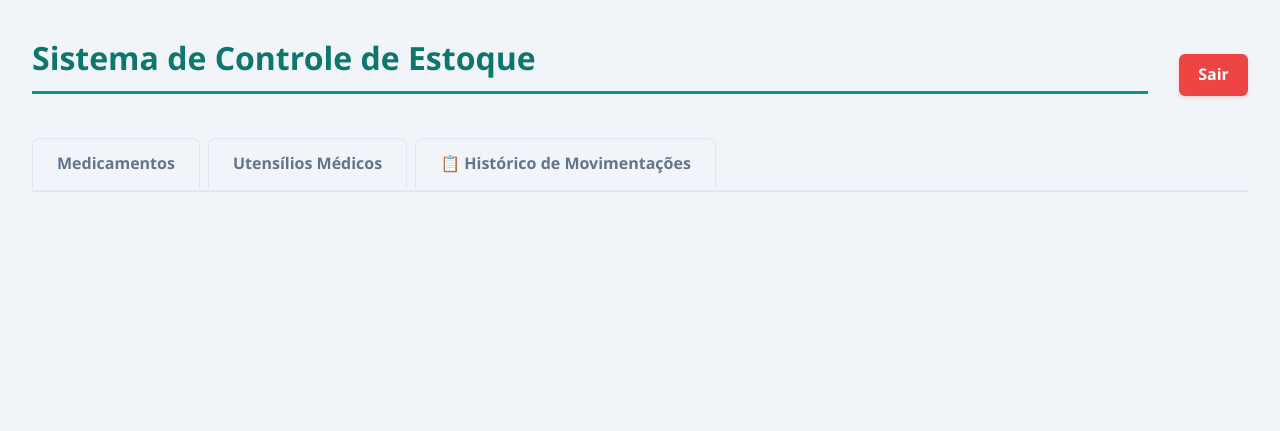
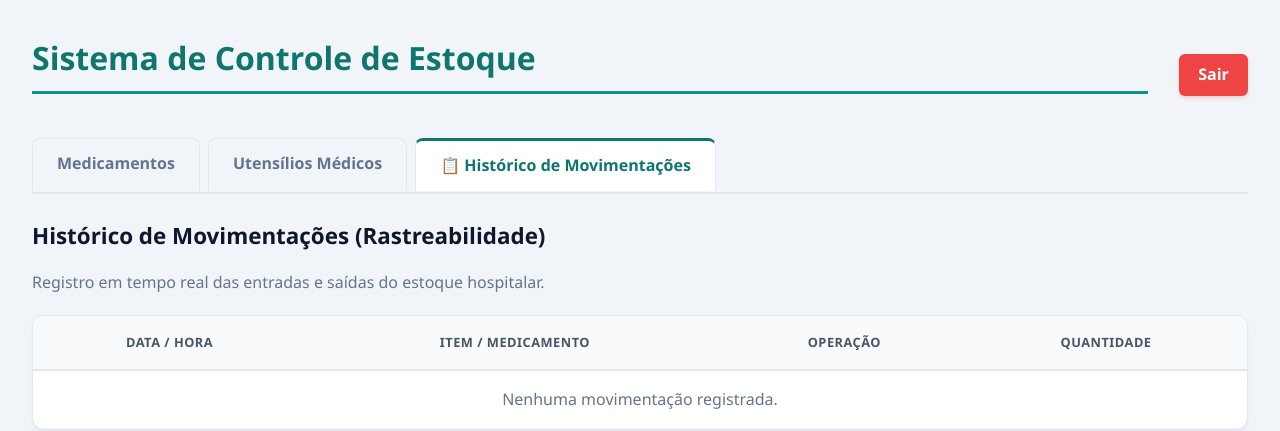
Before and after one commit to dooleyyas-git/Farmahosp, a Flask app: page /estoque in a window 1280 px wide, after a click on "📋 Histórico de Movimentações". Shown: the top 431 px of the page. Run offline with Flask 3, Linux system fonts and the light colour scheme; the visitor is signed in with stand-in values (Sample User, id 1); data that the repository does not hold is empty; some libraries are stand-ins or nearby versions.

Commit message:
historico quebrado de novo so que dessa vez no html

```diff
--- a/templates/estoque.html
+++ b/templates/estoque.html
@@ -5,6 +5,16 @@
     <meta charset="UTF-8">
     <title>Sistema de Estoque - Farmácia Hospitalar</title>
     <link rel="stylesheet" href="{{ url_for('static', filename='style2.css') }}">
+
+    <style>
+        #aba-historico:checked ~ .abas-botoes label[for="aba-historico"] {
+            background-color: #ffffff;
+            color: #0f766e;
+            border-color: #e2e8f0;
+            position: relative;
+            border-top: 3px solid #0f766e;
+        }
+    </style>
 </head>
 
 <body>
@@ -141,7 +151,6 @@
         </div>
 
         <div class="conteudo-aba" id="conteudo-utensilios">
-
             <div class="cadastro">
                 <h2>Cadastrar Utensílio Hospitalar</h2>
                 <form action="/estoque" method="POST">
@@ -225,6 +234,38 @@
     </div>
 
     <script>
+        document.addEventListener("DOMContentLoaded", function() {
+            const radioMed = document.getElementById("aba-medicamentos");
+            const radioUtensilios = document.getElementById("aba-utensilios");
+            const radioHistorico = document.getElementById("aba-historico");
+
+            const conteudoMed = document.getElementById("conteudo-medicamentos");
+            const conteudoUtensilios = document.getElementById("conteudo-utensilios");
+            const conteudoHistorico = document.getElementById("conteudo-historico");
+
+            function alternarAbas() {
+                if (radioMed && radioMed.checked) {
+                    if(conteudoMed) conteudoMed.style.display = "block";
+                    if(conteudoUtensilios) conteudoUtensilios.style.display = "none";
+                    if(conteudoHistorico) conteudoHistorico.style.display = "none";
+                } else if (radioUtensilios && radioUtensilios.checked) {
+                    if(conteudoMed) conteudoMed.style.display = "none";
+                    if(conteudoUtensilios) conteudoUtensilios.style.display = "block";
+                    if(conteudoHistorico) conteudoHistorico.style.display = "none";
+                } else if (radioHistorico && radioHistorico.checked) {
+                    if(conteudoMed) conteudoMed.style.display = "none";
+                    if(conteudoUtensilios) conteudoUtensilios.style.display = "none";
+                    if(conteudoHistorico) conteudoHistorico.style.display = "block";
+                }
+            }
+
+            if(radioMed) radioMed.addEventListener("change", alternarAbas);
+            if(radioUtensilios) radioUtensilios.addEventListener("change", alternarAbas);
+            if(radioHistorico) radioHistorico.addEventListener("change", alternarAbas);
+
+            alternarAbas();
+        });
+
         function filtrarMedicamentos() {
             var input = document.getElementById("buscador-med");
             var filter = input.value.toLowerCase();
```
